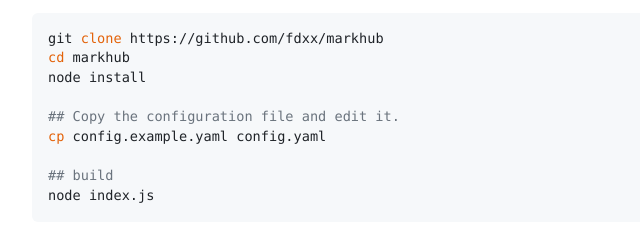
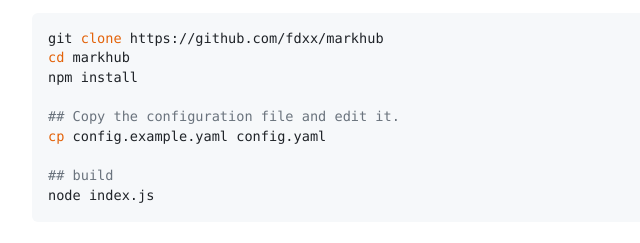
Before and after one commit to fdxx/markhub, a plain HTML site: page about/index.html in a window 1280 px wide. Shown: the part 513-756 px from the top of the page, 188-828 px from the left. Drawn offline with nearby package versions, Linux system fonts and the light colour scheme; no server answers.

Commit message:
deploy: 53fe75fd8eba41ef93bae2897affcf6513fde0cf

```diff
--- a/about/index.html
+++ b/about/index.html
@@ -60,7 +60,7 @@
 <h2>build</h2>
 <pre><code class="language-bash">git <span class="hljs-built_in">clone</span> https://github.com/fdxx/markhub
 <span class="hljs-built_in">cd</span> markhub
-node install
+npm install
 
 <span class="hljs-comment">## Copy the configuration file and edit it.</span>
 <span class="hljs-built_in">cp</span> config.example.yaml config.yaml
```
